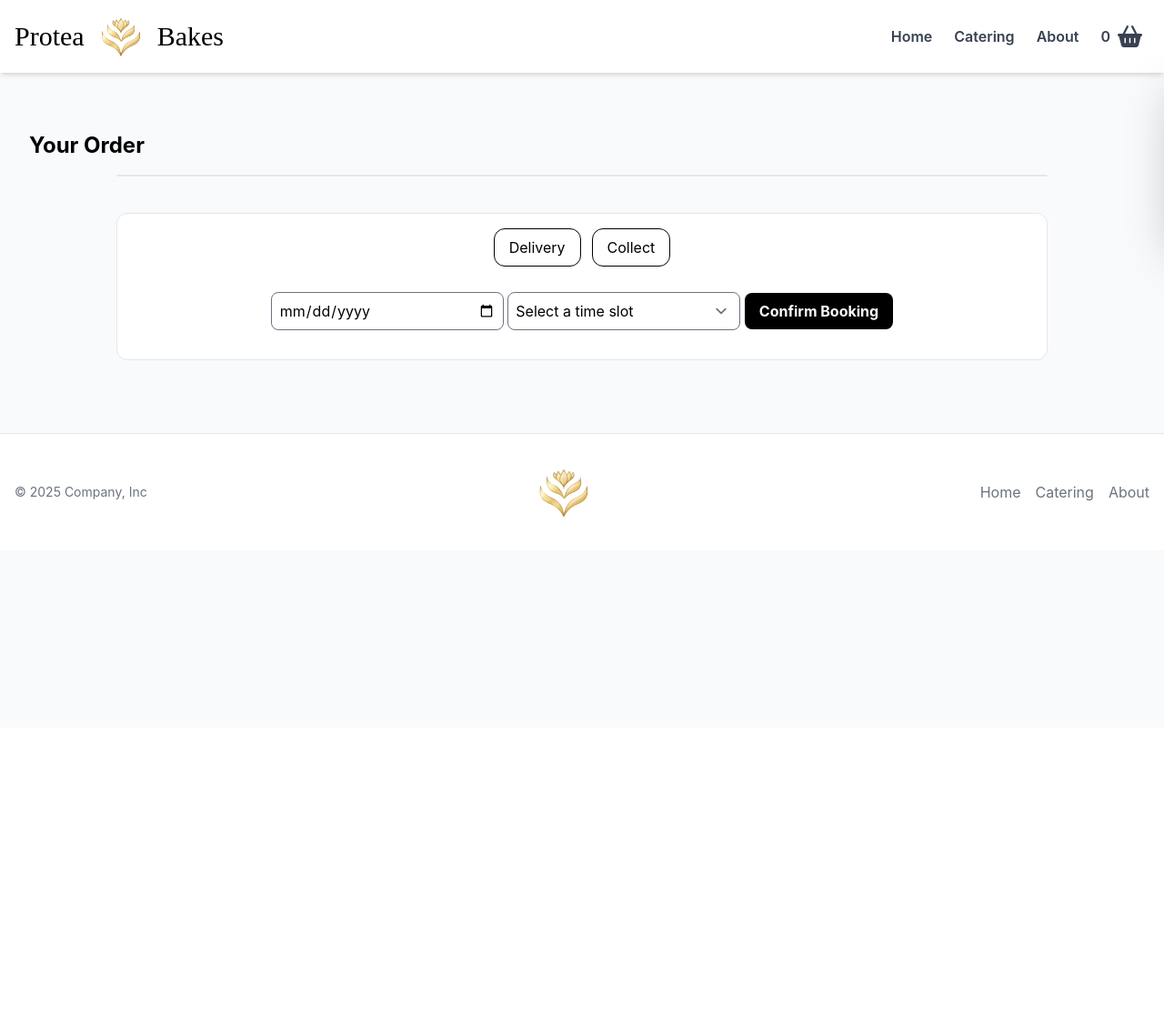
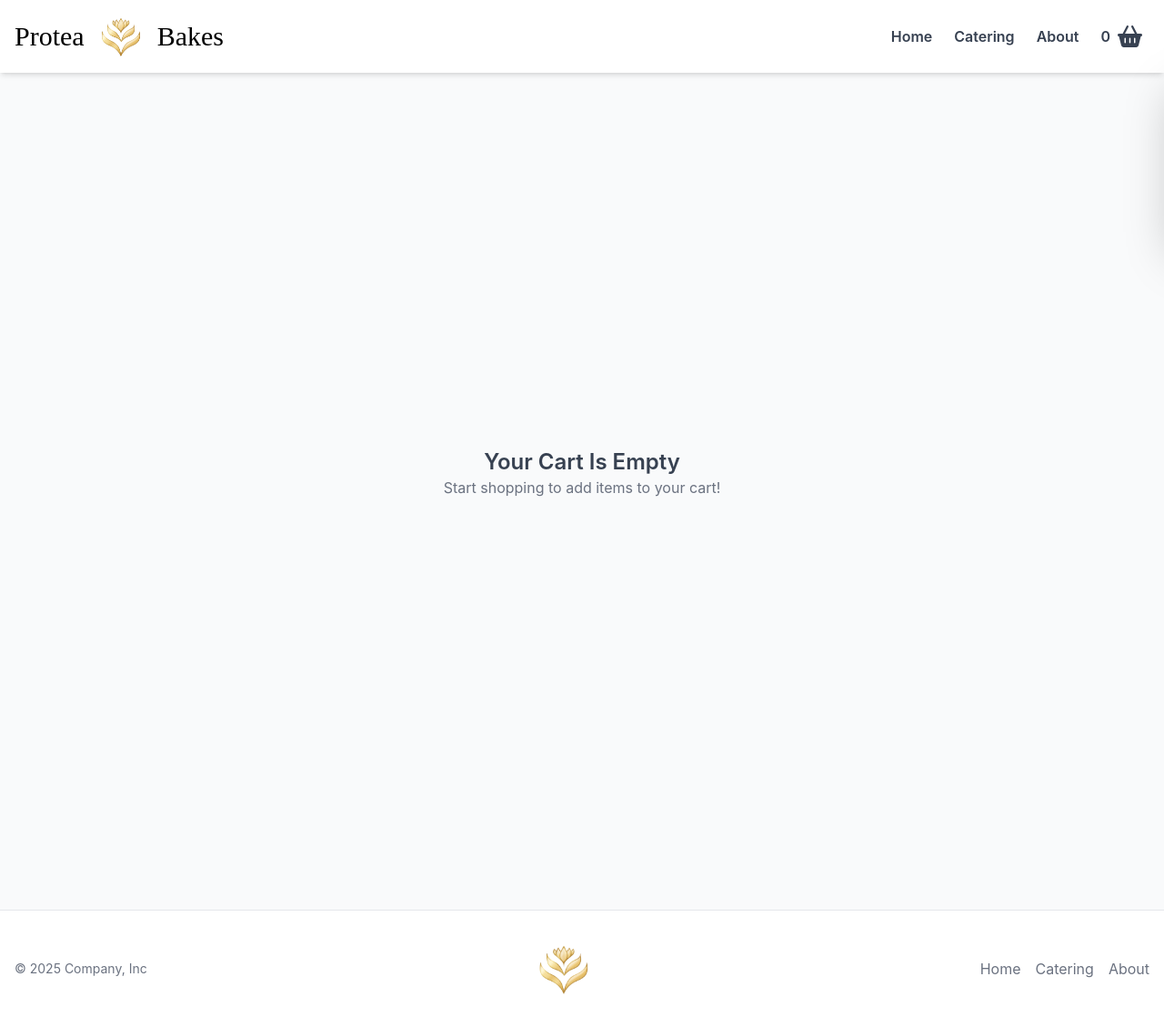
Before and after one commit to iChunu-Siyanda/Protea-Bakery, a Flask app: page /order in a window 1280 px wide. Shown: the whole page at 91% size. Before the commit the page ends 569 px from the top, so only its background shows below. Run offline with Flask 3, Linux system fonts and the light colour scheme; parts of the project's set-up code (start-up, migrations or seed data) failed here and were passed over; some libraries are stand-ins or nearby versions.

Commit message:
Debug order.html Tailwind CSS, and debug renderOrderPage in JS

```diff
--- a/website/routes.py
+++ b/website/routes.py
@@ -15,8 +15,9 @@ def inject_global_data():
     cart = session["cart"]
     cart_count = sum(item["quantity"] for item in cart["items"])
     cart["total_quantity"] = cart_count
+    cart_total = cart["total"]
     session.modified = True
-    return dict(cart_count=cart_count, cart=session['cart'])
+    return dict(cart_count=cart_count, cart=session['cart'], cart_total=cart_total)
 
 @main_bp.route('/')
 def home_page():
--- a/website/static/JS/script.js
+++ b/website/static/JS/script.js
@@ -11,8 +11,6 @@ gsap.fromTo("#openModalOrder", {y: 40, opacity: 0}, {y: 0, opacity: 1, delay: 0.
 
 
 //=========================== calculation =========================================
-//cart = {"items": [], "total": 0, "cart_count": 0}
-
 //--------------------------- Add To Cart -----------------------------------------
 // Adds product (or sets quantity) via same backend endpoint and refreshes modal
 function addToCart(product_id, quantity=0, action) {
@@ -222,23 +220,31 @@ function renderOrderCart(data) {
     console.log("renderOrderPage");
 
     const orderPage = document.getElementById("orderPage");
-    const cartTotalEl = document.getElementById("cartTotalModal");
-    const cartCountEl = document.getElementById("cartCount");
     const productCard = document.getElementById("orderItems");
+    const centerTotal = document.getElementById("orderCenterTotal");
 
-    if (!productCard) {
-        console.error("No #orderItems found in DOM");
-        return;
-    }
+    if (!productCard) return;
+
 
     // Clear old content
     productCard.innerHTML = "";
 
+    // Total
+    centerTotal.innerHTML = `R${data.total.toFixed(2)}`;
+
     // Handle empty cart
     if (!data.items || data.items.length === 0) {
-        productCard.innerHTML = `<p class="text-center text-gray-500 mt-4">Your cart is empty.</p>`;
-        return;
-    }
+    orderPage.innerHTML = `
+        <div class="flex items-center justify-center min-h-screen">
+            <div class="text-center">
+                <h2 class="text-2xl font-semibold text-gray-700">Your Cart Is Empty</h2>
+                <p class="text-gray-500">Start shopping to add items to your cart!</p>
+            </div>
+        </div>
+    `;
+    return;
+}
+
 
     let count = 0;
 
@@ -293,7 +299,7 @@ function renderOrderCart(data) {
 
         // Minus button
         const minusBtn = document.createElement("button");
-        minusBtn.className = "px-2 text-black text-lg";
+        minusBtn.className = "px-1 text-black text-lg";
         minusBtn.textContent = "−";
         minusBtn.addEventListener("click", () => {
             console.log("Minus clicked for product_id:", item.product_id);
@@ -306,7 +312,7 @@ function renderOrderCart(data) {
 
         // Plus button
         const plusBtn = document.createElement("button");
-        plusBtn.className = "px-2 text-black text-lg";
+        plusBtn.className = "px-1 text-black text-lg";
         plusBtn.textContent = "+";
         plusBtn.addEventListener("click", () => {
             console.log("Add clicked for product_id:", item.product_id);
@@ -321,7 +327,7 @@ function renderOrderCart(data) {
 
         // Subtotal
         const subTotal = document.createElement("div");
-        subTotal.className = "border rounded-full py-2 px-4 flex flex-col justify-center";
+        subTotal.className = "border rounded-full py-2 px-3 flex flex-col justify-center";
         subTotal.innerHTML = `<p>R${orderSubtotal}</p>`;
         orderProducts.appendChild(subTotal);
 
@@ -329,19 +335,6 @@ function renderOrderCart(data) {
         productCard.appendChild(orderProducts);
     });
 
-    // ------------- Total ---------------
-    const totalDiv = document.createElement("div");
-    totalDiv.className =
-        "border border-black rounded-xl flex justify-between items-center mt-4 p-2 w-[200px] mx-auto bg-white";
-    totalDiv.innerHTML = `
-        <span class="font-medium text-gray-700">Total:</span>
-        <span class="font-bold text-xl">R${data.total.toFixed(2)}</span>
-    `;
-    orderPage.appendChild(totalDiv);
-
-    // Update cart UI totals
-    if (cartTotalEl) cartTotalEl.innerText = `R${data.total.toFixed(2)}`;
-    if (cartCountEl) cartCountEl.innerText = count;
 }
 
 
@@ -369,7 +362,10 @@ function updateQty(product_id, quantity, action) {
 function loadCartAndRender() {
     fetch("/get_cart")
         .then(res => res.json())
-        .then(data => {renderCart(data), renderOrderCart(data)})
+        .then(data => {
+            renderCart(data);
+            renderOrderCart(data);
+        })
         .catch(err => console.error("Error loading cart:", err));
 }
 
--- a/website/templates/order.html
+++ b/website/templates/order.html
@@ -82,55 +82,20 @@
 {% endblock %}
 
 {% block content %}
-<div class="max-w-full mx-auto flex flex-col items-center justify-center">
+{% if cart_total != 0 %}
 
+<div id="orderPage" class="max-w-full mx-auto flex flex-col items-center justify-center">
     <!-- Product Card -->
-    <div id="orderPage" class="container mx-auto px-4 py-6">
+    <div id="orderPageProducts" class="w-full max-w-5xl rounded-xl rounded-xl border-none flex flex-col justify-center mt-4 mx-auto type">
         <h2 class="text-2xl font-bold mb-4">Your Order</h2>
         <div id="orderItems" class="w-full max-w-5xl rounded-xl rounded-xl border flex justify-between mx-auto bg-white"></div>
     </div>
-<!--/////////////////////////////////////////////////////////////////////////////////////////////////////////////////////-->
-<!--    <div class="w-full max-w-5xl rounded-xl rounded-xl border flex justify-between mx-auto bg-white">-->
-<!--        <div class="flex justify-start">-->
-<!--            <div class="max-w-xl md:w-1/3 md:h-auto overflow-hidden sm:px-18">-->
-<!--                <img src="{{ url_for('static', filename='images/choc_carrot_2.jpg') }}"-->
-<!--                     alt="Chocolate Carrot Cake"-->
-<!--                     class="h-28 w-auto object-cover rounded-l-xl">-->
-<!--            </div>-->
-<!--            <div class="px-3 flex flex-col items-center justify-center">-->
-<!--                <p class="text-xl font-cinzel font-semibold text-gray-900">-->
-<!--                    Chocolate Carrot Cake-->
-<!--                </p>-->
-<!--            </div>-->
-<!--        </div>-->
 
-<!--        <div class="md:w-1/3 flex items-center justify-around">-->
-<!--            <div class="border rounded-full py-2 px-4 flex flex-col justify-center">-->
-<!--                <p class="flex items-center gap-2 text-gray-700">-->
-<!--                    <i class="fa-regular fa-user"></i> 8+-->
-<!--                </p>-->
-<!--            </div>-->
-
-<!--            <div class="border rounded-full py-2 px-4 flex justify-between gap-3 text-xl product"-->
-<!--                 data-product-id="20"-->
-<!--                 data-product-name="Chocolate Carrot Cake"-->
-<!--                 data-product-price="200">-->
-<!--                <button class="minusBtn">-</button>-->
-<!--                <p class="w-[20px] text-center quantity flex flex-col justify-center">0</p>-->
-<!--                <button class="addBtn">+</button>-->
-<!--            </div>-->
-
-<!--            <div class="border rounded-full py-2 px-4 flex flex-col justify-center">-->
-<!--                <p>R250</p>-->
-<!--            </div>-->
-<!--        </div>-->
-<!--    </div>-->
-
-<!--    &lt;!&ndash; Centered Total &ndash;&gt;-->
-<!--    <div class="border border-black rounded-xl flex justify-between items-center mt-4 p-2 w-[200px] mx-auto bg-white">-->
-<!--        <span class="text-gray-700 font-medium">Total:</span>-->
-<!--        <span id="cartTotalModal" class="text-xl font-bold text-black">R0</span>-->
-<!--    </div>-->
+    <!-- Order Center Total -->
+    <div class="border border-black rounded-xl flex justify-between items-center mt-4 p-2 w-[200px] mx-auto bg-white">
+        <span class="font-medium text-gray-700">Total:</span>
+        <span id="orderCenterTotal" class="font-bold text-xl">R{{ cart_total }}</span>
+    </div>
 
     <!-- Pickup Date -->
     <div class="w-full max-w-5xl rounded-xl rounded-xl border flex flex-col justify-center mt-4 mx-auto bg-white type">
@@ -180,7 +145,16 @@
             </div>
         </div>
     </div>
-
 </div>
 
+{% else %}
+
+<div class="flex items-center justify-center min-h-screen">
+    <div class="text-center">
+        <h2 class="text-2xl font-semibold text-gray-700">Your Cart Is Empty</h2>
+        <p class="text-gray-500">Start shopping to add items to your cart!</p>
+    </div>
+</div>
+
+{% endif %}
 {% endblock %}
```
Also changed, not shown: website/static/JS/test.js (+23 -0 lines).
